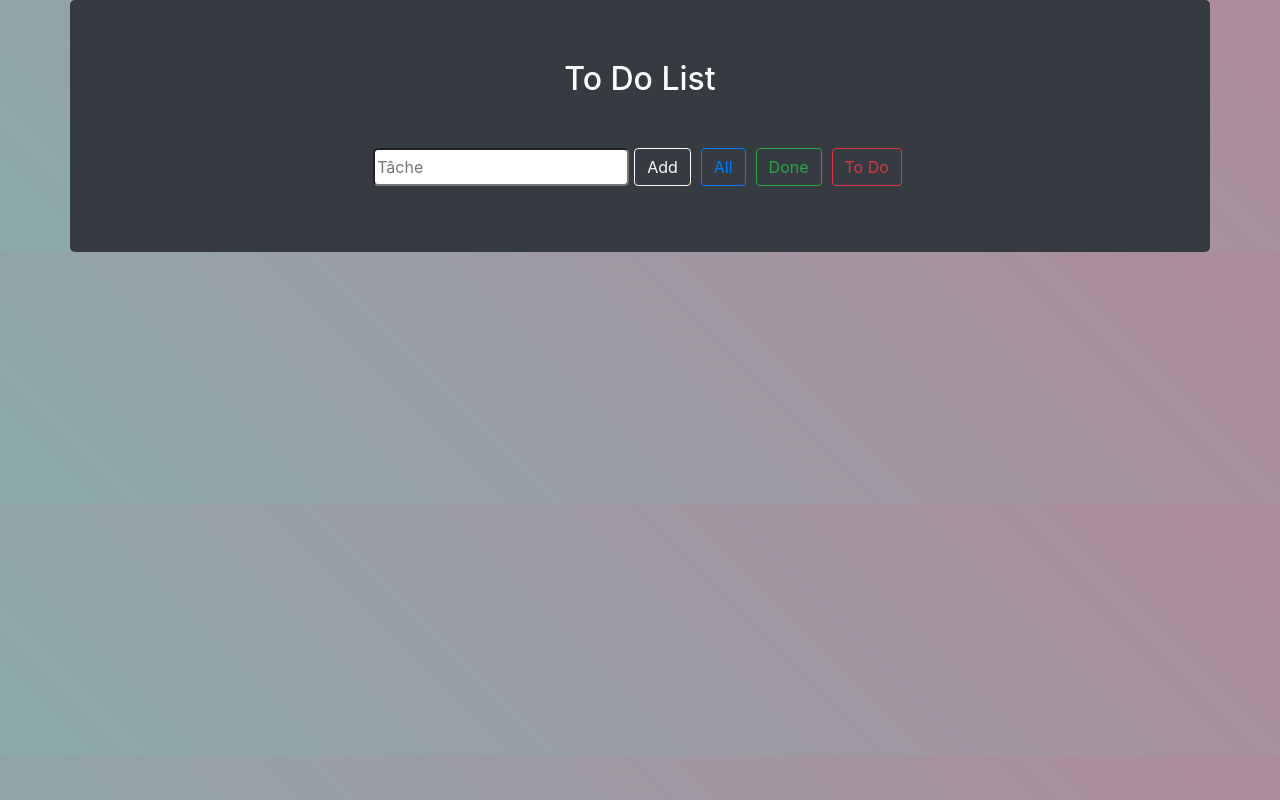
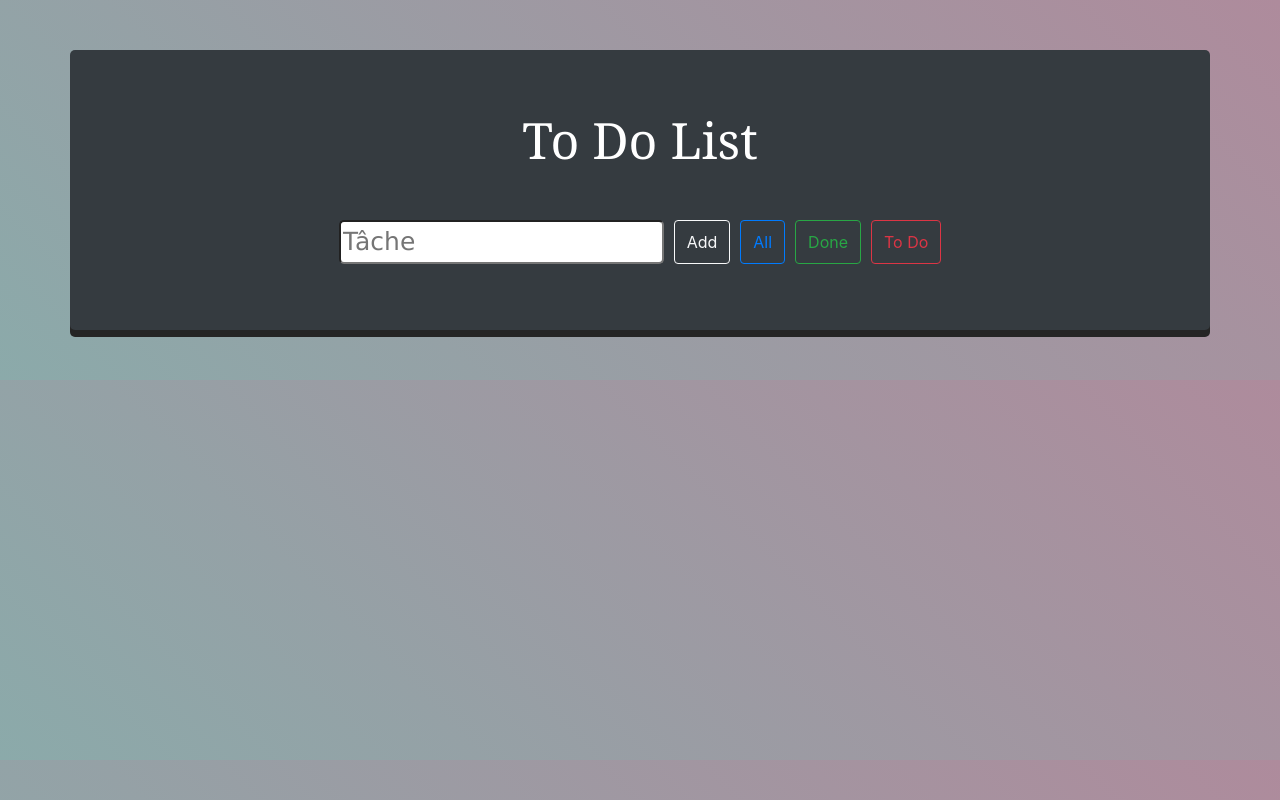
Before and after one commit to ZulMendez/js_dom_todolist, a website: page index.html in a window 1280 px wide. Drawn offline with nearby package versions, Linux system fonts and the light colour scheme.

Commit message:
fonctions todolist

```diff
--- a/public/css/style.css
+++ b/public/css/style.css
@@ -6,11 +6,16 @@ section{
     background-color: #353B40;
     border-radius: 5px;
     padding: 50px;
+    margin: 50px;
+    box-shadow: 0 7px rgb(37, 37, 37);
 
 }
 .input1{
     border-radius: 5px;
     color: black;
+    font-size: 25px;
+    font-family: 'Lucida Sans', 'Lucida Sans Regular', 'Lucida Grande', 'Lucida Sans Unicode', Geneva, Verdana, sans-serif;
+    margin: 0 5px;
 }
 
 h2{
@@ -18,6 +23,8 @@ h2{
     justify-content: center;
     display: flex;
     padding-top: 10px;
+    font-size: 50px;
+    font-family: Cambria, Cochin, Georgia, Times, 'Times New Roman', serif;
 }
 
 .btn{
--- a/public/js/main.js
+++ b/public/js/main.js
@@ -94,11 +94,3 @@ addButton.onclick = () => {
         });
     }
 };
-
-    // keycode
-    input1.addEventListener('keyup', (e) => {
-        if (e.keyCode === 13) {
-            monTab.push(input1)
-            console.log(input1.value);
-        }
-    });
```
